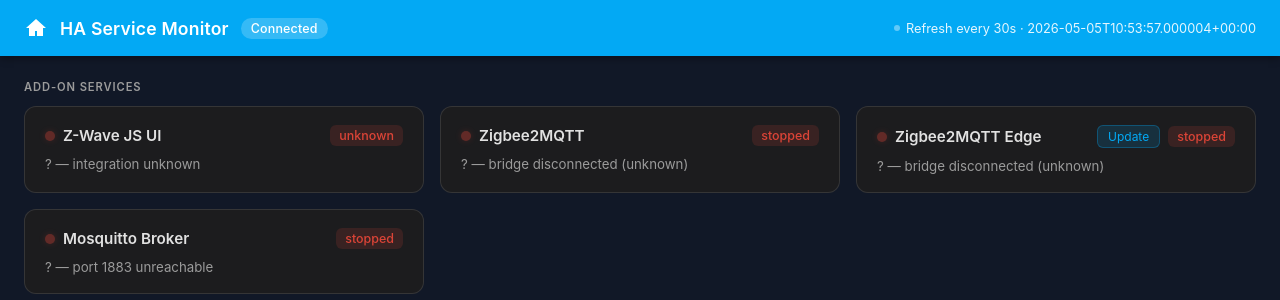
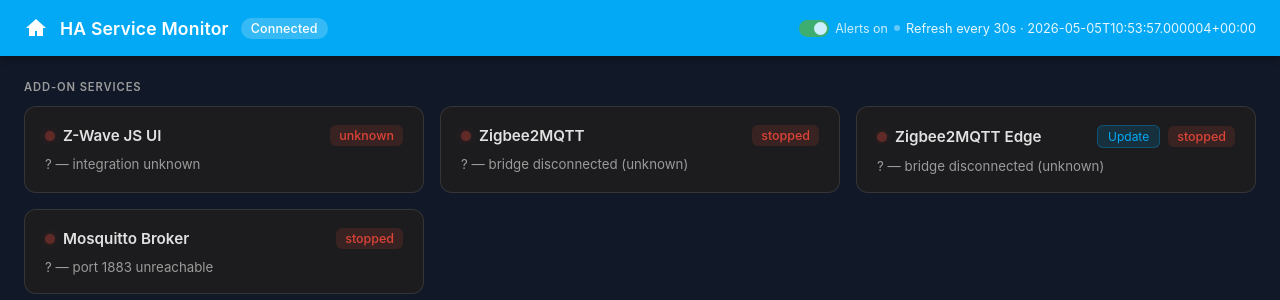
Before and after one commit to duarte-hub/ha-service-monitor, a Flask app: page / in a window 1280 px wide. Shown: the top 300 px of the page. Run offline with Flask 3, Linux system fonts and the light colour scheme; data that the repository does not hold is empty; parts of the project's set-up code (start-up, migrations or seed data) failed here and were passed over.

Commit message:
Fix Z2M poll loop; add persistent alerts on/off toggle
- Accept addon state 'unknown' in install poll — HA returns this for a
  freshly installed addon that hasn't been started yet, causing a 6-min
  timeout before continuing to config restore
- Add /api/alerts_enabled GET/POST endpoint; state persisted to
  /data/alerts_enabled.json so it survives container restarts
- maybe_alert() short-circuits when alerts are disabled
- Topbar toggle switch shows current state and flips it on click

Co-Authored-By: Claude Sonnet 4.6 <noreply@anthropic.com>

```diff
--- a/app.py
+++ b/app.py
@@ -19,7 +19,7 @@ import subprocess
 
 import websocket
 import requests
-from flask import Flask, render_template, jsonify
+from flask import Flask, render_template, jsonify, request
 
 # ---------------------------------------------------------------------------
 # Configuration (all via environment variables)
@@ -79,6 +79,25 @@ def _persist_z2m_status(status: dict) -> None:
 
 z2m_update_status: dict = _load_z2m_status()
 alert_history: dict[str, float] = {}  # key -> last alert timestamp
+_ALERTS_STATE_PATH = os.environ.get("ALERTS_STATE_PATH", "/data/alerts_enabled.json")
+alerts_enabled: bool = True
+
+def _load_alerts_enabled() -> bool:
+    try:
+        with open(_ALERTS_STATE_PATH) as fh:
+            return json.load(fh).get("enabled", True)
+    except Exception:
+        return True
+
+def _persist_alerts_enabled(val: bool) -> None:
+    try:
+        os.makedirs(os.path.dirname(_ALERTS_STATE_PATH), exist_ok=True)
+        with open(_ALERTS_STATE_PATH, "w") as fh:
+            json.dump({"enabled": val}, fh)
+    except Exception:
+        pass
+
+alerts_enabled = _load_alerts_enabled()
 
 
 # ---------------------------------------------------------------------------
@@ -479,7 +498,9 @@ def send_push(subject: str, body: str):
 
 
 def maybe_alert(key: str, subject: str, detail: str):
-    """Send alert if cooldown has elapsed."""
+    """Send alert if cooldown has elapsed and alerts are enabled."""
+    if not alerts_enabled:
+        return
     now = time.time()
     last = alert_history.get(key, 0)
     if now - last >= ALERT_COOLDOWN:
@@ -592,6 +613,15 @@ def api_update():
 @app.route("/api/z2m_update_status")
 def api_z2m_update_status():
     return jsonify(z2m_update_status)
+
+
+@app.route("/api/alerts_enabled", methods=["GET", "POST"])
+def api_alerts_enabled():
+    global alerts_enabled
+    if request.method == "POST":
+        alerts_enabled = bool(request.json.get("enabled", True))
+        _persist_alerts_enabled(alerts_enabled)
+    return jsonify({"enabled": alerts_enabled})
 
 
 @app.route("/api/z2m_backup")
@@ -730,7 +760,7 @@ def api_update_z2m():
                     chk = _ws_sup("GET", f"/addons/{Z2M_EDGE_SLUG}/info")
                     addon_state = chk.get("state", "")
                     _dbg(f"Poll {attempt + 1}: addon state={addon_state}")
-                    if addon_state in ("stopped", "started", "running"):
+                    if addon_state in ("stopped", "started", "running", "unknown"):
                         break
                 except Exception as e:
                     _dbg(f"Poll {attempt + 1} error: {e}")
--- a/templates/index.html
+++ b/templates/index.html
@@ -207,6 +207,33 @@
       padding-top: 20px;
       border-top: 1px solid var(--border);
     }
+    .alerts-toggle {
+      display: flex;
+      align-items: center;
+      gap: 6px;
+      font-size: 0.78rem;
+      cursor: pointer;
+      user-select: none;
+      opacity: 0.9;
+    }
+    .toggle-track {
+      width: 30px; height: 17px;
+      border-radius: 9px;
+      background: rgba(255,255,255,0.25);
+      position: relative;
+      transition: background 0.2s;
+      flex-shrink: 0;
+    }
+    .toggle-track.on { background: var(--green); }
+    .toggle-thumb {
+      position: absolute;
+      top: 2px; left: 2px;
+      width: 13px; height: 13px;
+      border-radius: 50%;
+      background: #fff;
+      transition: transform 0.2s;
+    }
+    .toggle-track.on .toggle-thumb { transform: translateX(13px); }
   </style>
 </head>
 <body>
@@ -220,6 +247,10 @@
     </span>
   </div>
   <div class="topbar-right">
+    <span class="alerts-toggle" id="alerts-toggle" onclick="toggleAlerts()">
+      <span class="toggle-track" id="alerts-track"><span class="toggle-thumb"></span></span>
+      <span id="alerts-label">Alerts</span>
+    </span>
     <span class="live-dot"></span>
     Refresh every {{ poll_interval }}s{% if state.last_poll %} &middot; {{ state.last_poll }}{% endif %}
   </div>
@@ -300,6 +331,35 @@
     } catch (_) {}
   }
   setInterval(refresh, {{ poll_interval }} * 1000);
+
+  // Alerts toggle
+  (async () => {
+    try {
+      const r = await fetch('/api/alerts_enabled');
+      const d = await r.json();
+      _setAlertsUI(d.enabled);
+    } catch (_) {}
+  })();
+
+  function _setAlertsUI(enabled) {
+    const track = document.getElementById('alerts-track');
+    const label = document.getElementById('alerts-label');
+    track.classList.toggle('on', enabled);
+    label.textContent = enabled ? 'Alerts on' : 'Alerts off';
+  }
+
+  async function toggleAlerts() {
+    try {
+      const cur = document.getElementById('alerts-track').classList.contains('on');
+      const r = await fetch('/api/alerts_enabled', {
+        method: 'POST',
+        headers: {'Content-Type': 'application/json'},
+        body: JSON.stringify({enabled: !cur})
+      });
+      const d = await r.json();
+      _setAlertsUI(d.enabled);
+    } catch (_) {}
+  }
 
   // Z2M Edge update
   window._z2mUpdating = false;
```
